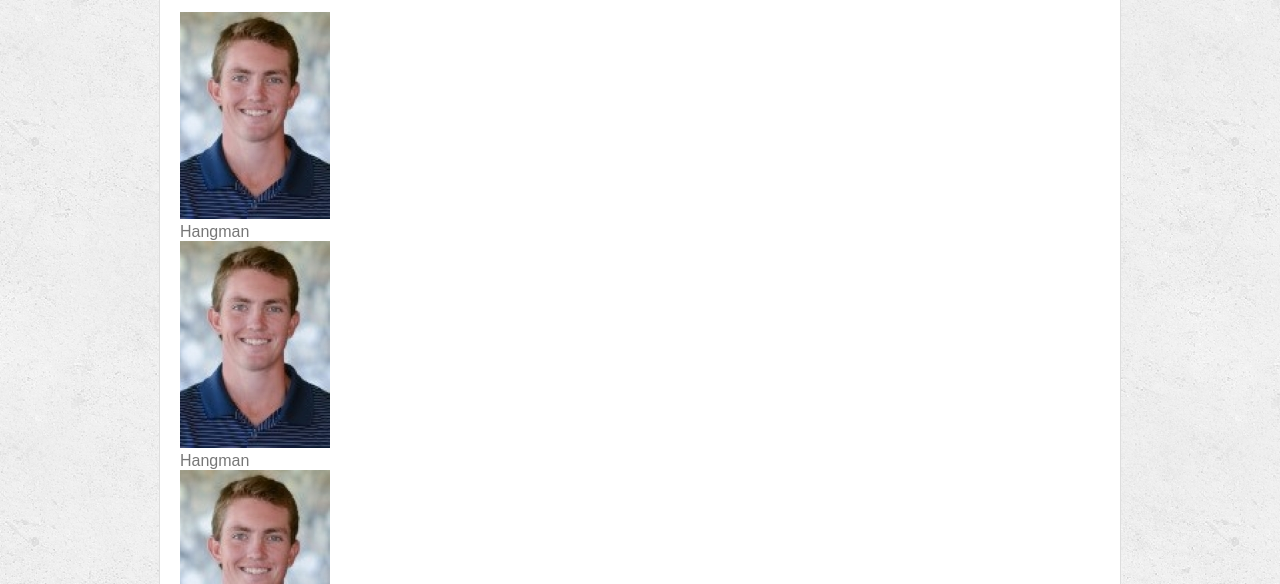
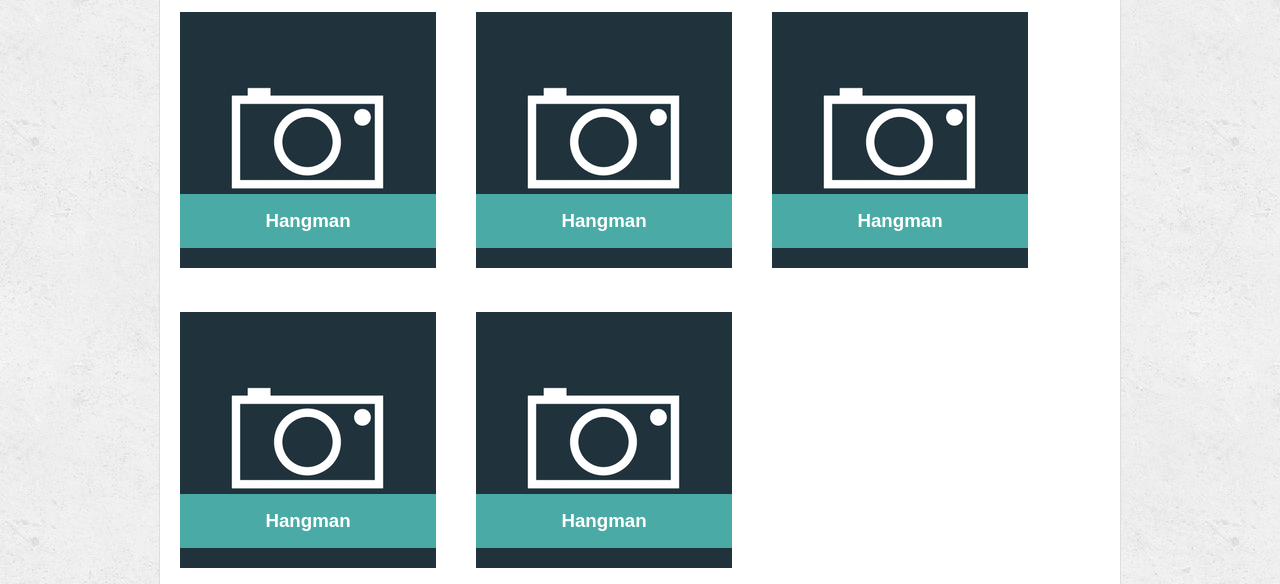
Before and after one commit to wbrink/Portfolio, a plain HTML site: page portfolio.html in a window 1280 px wide. Shown: the part 216-800 px from the top of the page. Drawn offline with Linux system fonts and the light colour scheme.

Commit message:
completed layout for portfolio route

```diff
--- a/portfolio.html
+++ b/portfolio.html
@@ -10,7 +10,7 @@
     <!-- main header -->
     <header class="top-header">
 
-        <div id="header-container">
+        <div id="header-container" class="clearfix">
             <!-- logo -->
             <div class="my-name">
                 <h1>Will Brink</h1>
@@ -26,37 +26,41 @@
             </nav>
         </div>
 
+
     </header>
 
     <!-- main content -->
     <section class="portfolio container">
+
         <header class="title">
             <h2>Portfolio</h2>
         </header>
 
-        <div class="photo-group">
-            <img class="project-photo" src="assets/images/about_me.jpeg" alt="Project 1">
-            <div>Hangman</div>
-        </div>
+        <div class="projects">
+            <div class="project-group">
+                <img class="project-photo" src="assets/images/stock_photo.png"  alt="Project 1">
+                <h3>Hangman</h3>
+            </div>
 
-        <div class="photo-group">
-            <img class="project-photo" src="assets/images/about_me.jpeg" alt="Project 1">
-            <div>Hangman</div>
-        </div>
+            <div class="project-group">
+                <img class="project-photo" src="assets/images/stock_photo.png" alt="Project 2">
+                <h3>Hangman</h3>
+            </div>
 
-        <div class="photo-group">
-            <img class="project-photo" src="assets/images/about_me.jpeg" alt="Project 1">
-            <div>Hangman</div>
-        </div>
+            <div class="project-group">
+                <img class="project-photo" src="assets/images/stock_photo.png" alt="Project 3">
+                <h3>Hangman</h3>
+            </div>
 
-        <div class="photo-group">
-            <img class="project-photo" src="assets/images/about_me.jpeg" alt="Project 1">
-            <div>Hangman</div>
-        </div>
+            <div class="project-group">
+                <img class="project-photo" src="assets/images/stock_photo.png" alt="Project 4">
+                <h3>Hangman</h3>
+            </div>
 
-        <div class="photo-group">
-            <img class="project-photo" src="assets/images/about_me.jpeg" alt="Project 1">
-            <div>Hangman</div>
+            <div class="project-group">
+                <img class="project-photo" src="assets/images/stock_photo.png" alt="Project 5">
+                <h3>Hangman</h3>
+            </div>
         </div>
 
     </section>
```
Also changed, not shown: contact.html (+1 -1 lines), assets/images/stock_photo.png (added), 1 other file.
